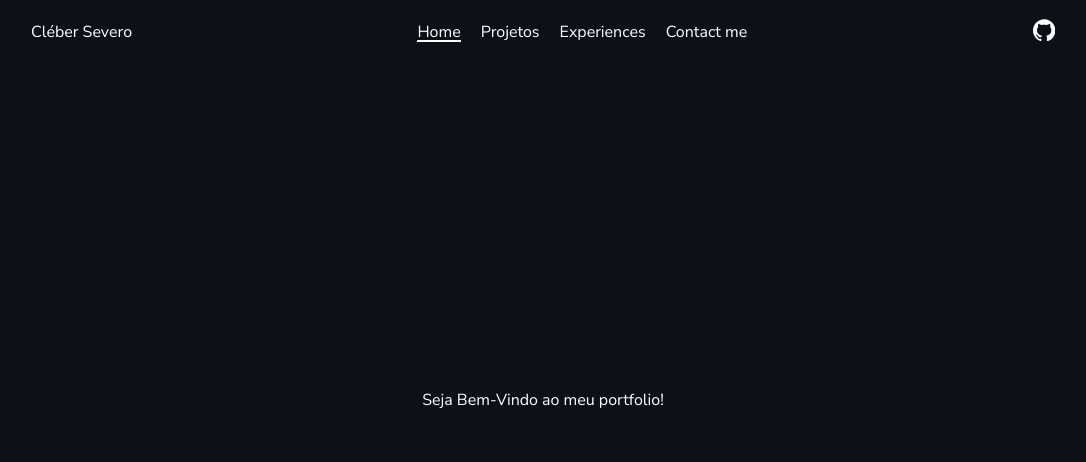
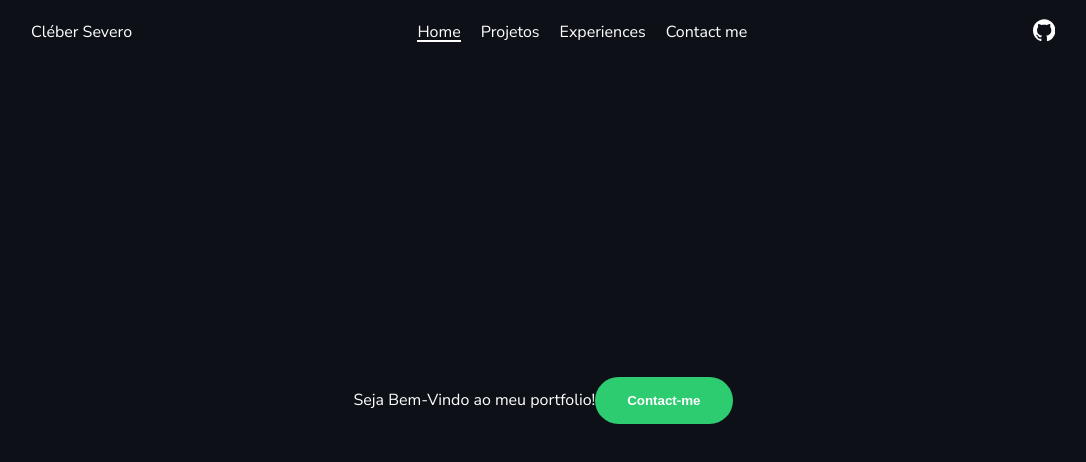
Before and after one commit to Cleber-Severo/my-portfolio, a React (Vite) app: page / in a window 1280 px wide. Shown: the top 462 px of the page, without its empty margins (97-1183 px from the left). Built offline with nearby package versions, Linux system fonts and the light colour scheme; a web font is replaced by a local one.

Commit message:
feat: hero section component

```diff
--- a/src/App.css
+++ b/src/App.css
@@ -5,12 +5,15 @@
   height: 100vh;
 }
 
+header {
+    padding: 0 8rem;
+
+}
+
 header,
 .container {
   box-sizing: border-box;
-  padding: 0 8rem;
   width: 100%;
-
 }
 
 section {
@@ -23,6 +26,9 @@ section {
   opacity: 0;
   /* transform: translateY(50px); */
   transition: opacity 0.6s ease-out, transform 0.6s ease-out;
+
+    padding: 0 8rem;
+
 }
 
 section.visible {
--- a/src/App.tsx
+++ b/src/App.tsx
@@ -1,5 +1,6 @@
 import './App.css';
 import Header from './components/Header';
+import Hero from './components/Hero';
 import { useApp } from './hooks/useApp';
 
 const App = () => {
@@ -8,9 +9,7 @@ const App = () => {
   return (
     <div className="container" ref={containerRef}>
       <Header containerRef={containerRef} />
-      <section id="section1">
-        <h1>Seja Bem-Vindo ao meu portfolio!</h1>
-      </section>
+      <Hero />
       <section id="section2">
         <h1>Projetos Section</h1>
       </section>
--- a/src/components/Header.tsx
+++ b/src/components/Header.tsx
@@ -28,7 +28,7 @@ const Header = ({ containerRef }: IHeaderProps) => {
     <header className={isScrolled ? 'scrolled' : ''}>
       <div>Cléber Severo</div>
       <nav>
-        <a href="#section1">Home</a>
+        <a href="#hero">Home</a>
         <a href="#section2">Projetos</a>
         <a href="#section3">Experiences</a>
         <a href="#section4">Contact me</a>
--- /dev/null
+++ b/src/components/Hero.tsx
@@ -0,0 +1,25 @@
+
+import './styles/Hero.css'
+
+const Hero = () => {
+  return (
+    <section id="hero">
+      <h1>Seja Bem-Vindo ao meu portfolio!</h1>
+      <button
+        style={{
+          backgroundColor: '#2ecc71',
+          padding: '1rem 2rem',
+          color: 'white',
+          borderRadius: '25px',
+          border: 'none',
+          fontWeight: '700',
+          cursor: 'pointer',
+        }}
+      >
+        Contact-me
+      </button>
+    </section>
+  );
+};
+
+export default Hero;
--- a/tsconfig.json
+++ b/tsconfig.json
@@ -11,6 +11,10 @@
     "moduleResolution": "node",
     "module": "ESNext",
     "target": "ES6",
-    "lib": ["DOM", "ESNext"]
+    "lib": ["DOM", "ESNext"],
+    "baseUrl": "./src",
+    "paths": {
+      "@/*": ["*"]
+    }
   }
 }
```
Also changed, not shown: src/components/styles/Hero.css (added).
